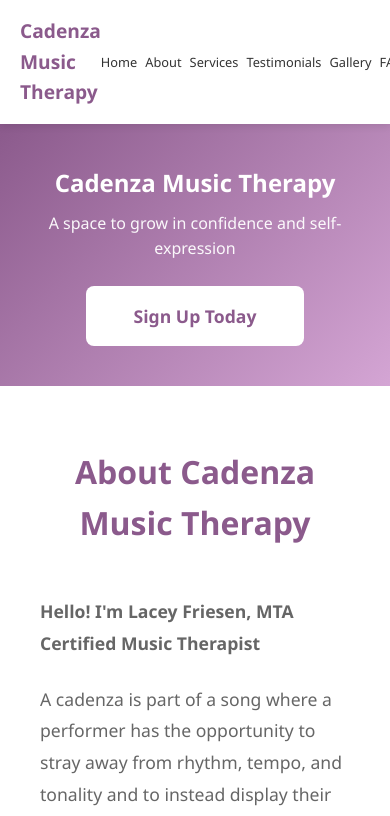
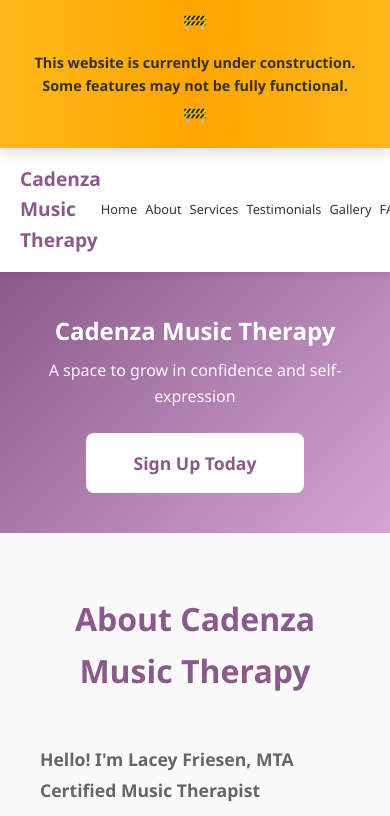
Before and after one commit to cadenzamusictherapyadmin/StandaloneWebsite, a website: page index.html in a window 390 px wide. Shown: the top 816 px of the page. Drawn offline with Linux system fonts and the light colour scheme.

Commit message:
Add under construction banner to top of page
- Add prominent yellow banner with construction emoji
- Include animated bouncing icons for visual appeal
- Add responsive design for mobile devices
- Banner sits above navbar with higher z-index

Co-authored-by: Copilot <223556219+Copilot@users.noreply.github.com>

```diff
--- a/index.html
+++ b/index.html
@@ -7,6 +7,15 @@
     <link rel="stylesheet" href="style.css">
 </head>
 <body>
+    <!-- Under Construction Banner -->
+    <div class="construction-banner">
+        <div class="construction-banner-content">
+            <span class="construction-icon">🚧</span>
+            <span class="construction-text">This website is currently under construction. Some features may not be fully functional.</span>
+            <span class="construction-icon">🚧</span>
+        </div>
+    </div>
+
     <!-- Signup Modal -->
     <div id="signupModal" class="modal">
         <div class="modal-content">
--- a/style.css
+++ b/style.css
@@ -28,7 +28,65 @@ body {
     padding: 0 20px;
 }
 
-/* Navigation */
+/* Construction Banner */
+.construction-banner {
+    background: linear-gradient(90deg, #FFB81C 0%, #FFA500 50%, #FFB81C 100%);
+    padding: 1rem 20px;
+    text-align: center;
+    box-shadow: 0 4px 12px rgba(0, 0, 0, 0.15);
+    position: relative;
+    z-index: 999;
+}
+
+.construction-banner-content {
+    max-width: 1200px;
+    margin: 0 auto;
+    display: flex;
+    align-items: center;
+    justify-content: center;
+    gap: 1rem;
+    flex-wrap: wrap;
+}
+
+.construction-icon {
+    font-size: 1.5rem;
+    animation: bounce 2s infinite;
+}
+
+.construction-text {
+    color: #333;
+    font-weight: 600;
+    font-size: 1rem;
+}
+
+@keyframes bounce {
+    0%, 100% {
+        transform: translateY(0);
+    }
+    50% {
+        transform: translateY(-8px);
+    }
+}
+
+@media (max-width: 768px) {
+    .construction-banner {
+        padding: 0.75rem 15px;
+    }
+
+    .construction-banner-content {
+        gap: 0.5rem;
+    }
+
+    .construction-icon {
+        font-size: 1.2rem;
+    }
+
+    .construction-text {
+        font-size: 0.9rem;
+    }
+}
+
+/* Navigation - adjusted for banner */
 .navbar {
     background: white;
     box-shadow: var(--shadow);
```
